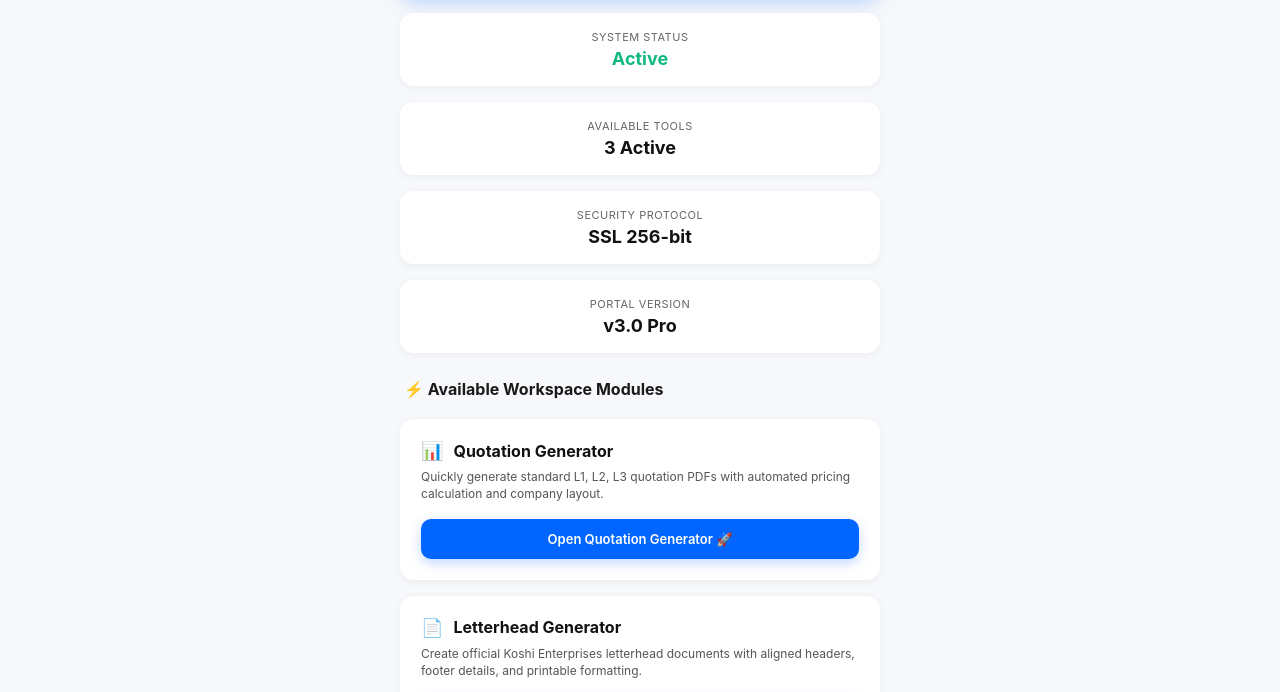
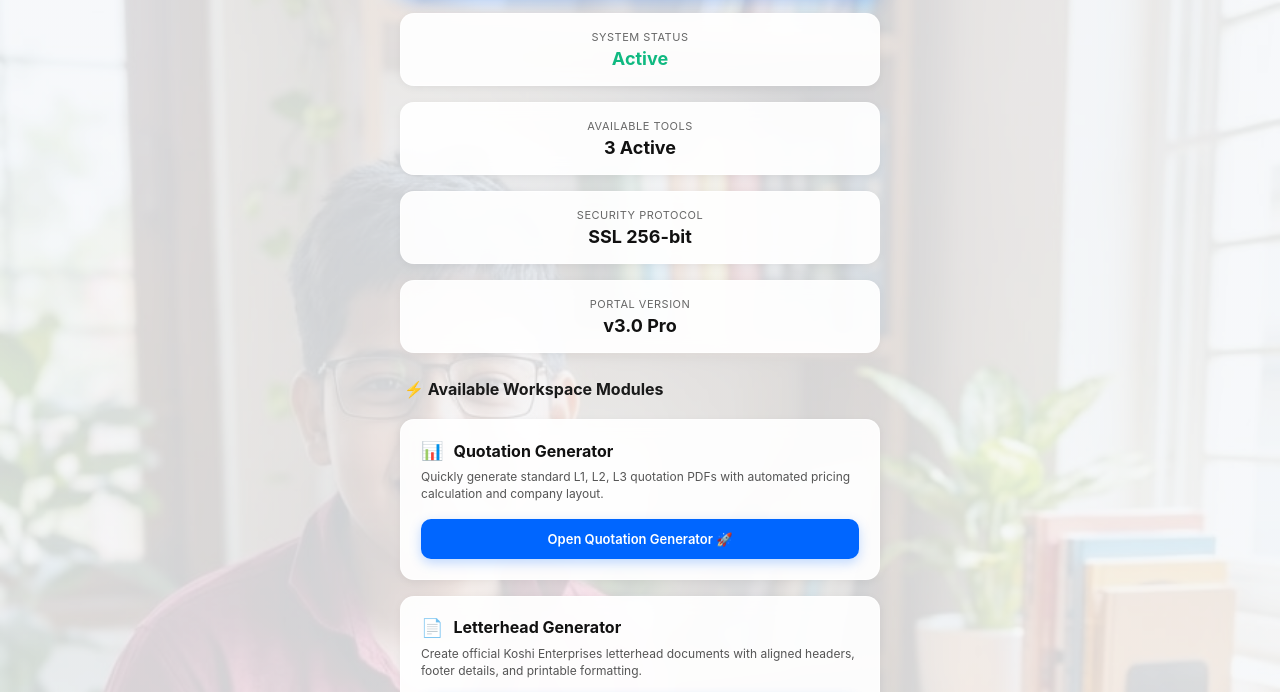
Before and after one commit to snehlatarajput1986-dot/workspace, a plain HTML site: page index.html in a window 1280 px wide. Shown: the part 183-875 px from the top of the page. Drawn offline with Linux system fonts and the light colour scheme.

Commit message:
Update index.html

```diff
--- a/index.html
+++ b/index.html
@@ -13,8 +13,7 @@
         }
 
         body {
-            /* Yahan aapki background photo ka naam hai, apni photo ka exact naam yahan likh sakte hain */
-            background-image: linear-gradient(rgba(245, 247, 250, 0.85), rgba(245, 247, 250, 0.85)), url('background.jpg');
+            background-image: linear-gradient(rgba(245, 247, 250, 0.85), rgba(245, 247, 250, 0.85)), url('WhatsApp Image 2026-08-04 at 9.31.15 PM (1).jpeg');
             background-size: cover;
             background-position: center;
             background-attachment: fixed;
@@ -33,7 +32,6 @@
             gap: 16px;
         }
 
-        /* Top Header Card */
         .header-card {
             background: linear-gradient(135deg, #0066ff, #0088ff);
             color: white;
@@ -69,7 +67,6 @@
             line-height: 1.4;
         }
 
-        /* Stats Grid Cards */
         .stat-card, .module-card {
             background: rgba(255, 255, 255, 0.92);
             backdrop-filter: blur(8px);
@@ -100,7 +97,6 @@
             color: #111;
         }
 
-        /* Section Title */
         .section-title {
             font-size: 16px;
             font-weight: 700;
@@ -111,7 +107,6 @@
             gap: 6px;
         }
 
-        /* Module Cards */
         .module-card {
             text-align: left;
             padding: 20px;
@@ -164,14 +159,12 @@
 <body>
 
     <div class="container">
-        <!-- Top Workspace Banner -->
         <div class="header-card">
             <div class="status-badge">● System Operational & Online</div>
             <h1>Koshi Enterprises Workspace</h1>
             <p>Centralized portal to access all official business documents and generation tools securely.</p>
         </div>
 
-        <!-- Quick Stats -->
         <div class="stat-card">
             <div class="stat-label">System Status</div>
             <div class="stat-value" style="color: #10b981;">Active</div>
@@ -194,7 +187,6 @@
 
         <div class="section-title">⚡ Available Workspace Modules</div>
 
-        <!-- Module 1: Quotation Generator -->
         <div class="module-card">
             <div class="module-header">
                 <span class="module-icon">📊</span>
@@ -204,7 +196,6 @@
             <a href="#" class="btn">Open Quotation Generator 🚀</a>
         </div>
 
-        <!-- Module 2: Letterhead Generator -->
         <div class="module-card">
             <div class="module-header">
                 <span class="module-icon">📄</span>
@@ -214,7 +205,6 @@
             <a href="#" class="btn">Open Letterhead Generator 🚀</a>
         </div>
 
-        <!-- Module 3: Resume Builder -->
         <div class="module-card">
             <div class="module-header">
                 <span class="module-icon">📝</span>
```
